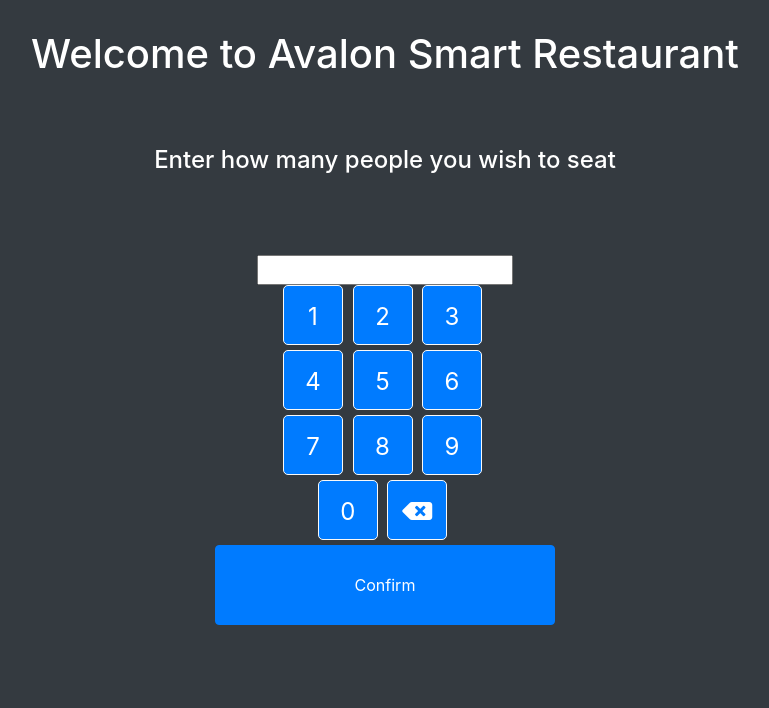
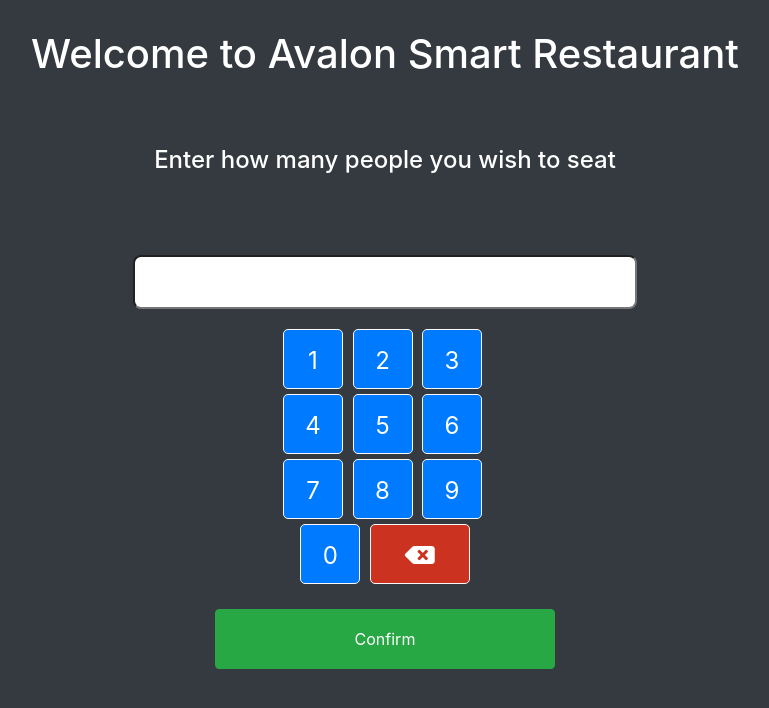
Before and after one commit to flamily/irs, a Flask app: page /select-party-size in a window 1280 px wide. Shown: the top 708 px of the page, without its empty margins (255-1024 px from the left). Run offline with Flask 2, Linux system fonts and the light colour scheme; some libraries are stand-ins or nearby versions.

Commit message:
more css updates

```diff
--- a/web/static/css/sb-admin.css
+++ b/web/static/css/sb-admin.css
@@ -430,9 +430,26 @@ h4 {
   margin-top: 50px;
 }
 
-.submit-button {
-  width: 80px;
-  height: 80px;
+.confirm-button {
+  height: 60px;
+  background-color: #28a745;
+  border-color: #28a745;
+  color: white;
+  margin-top: 20px;
+}
+
+.backspace {
+  width: 100px;
+  margin-right: 0px;
+  background-color: #CC3220;
+  color: white;
+}
+
+.numpad-field {
+  border-radius: 8px;
+  margin-bottom: 20px;
+  font-size: xx-large;
+}
 
 .btn-sm-right {
   width: 120px;
--- a/web/templates/select-party-size.html
+++ b/web/templates/select-party-size.html
@@ -28,7 +28,7 @@
       <div id="num-pad" class="container container-space text-center">
         <form action="partySize.htm" method="get">
           <div class="input">
-              <input type="text" name="partySize" value="" maxlength="4" class="display text-center" readonly="readonly" />
+              <input type="text" name="partySize" value="" maxlength="4" class="display text-center numpad-field" readonly="readonly" />
           </div>
           <div class="row">
             <div class="col">
@@ -54,14 +54,14 @@
           <div class="row">
             <div class="col">
               <button type="button" class="btn-primary btn-select-pad" onclick="addNum('0');">0</button>
-              <button type="button" class="btn-primary btn-select-pad" onclick="delNum();">
+              <button type="button" class="btn-select-pad backspace" onclick="delNum();">
                 <span class="fa fa-backspace"></span>
               </button>
             </div>
           </div>
           <div class="row justify-content-center">
             <div class="col-sm-4">
-                <input type=submit value="Confirm" class="btn btn-primary btn-block submit-button">
+                <input type=submit value="Confirm" class="btn btn-block confirm-button">
             </div>
           </div>
         </form>
```
Also changed, not shown: test/web/test_select_party_size.py (added, +13 -0 lines).
